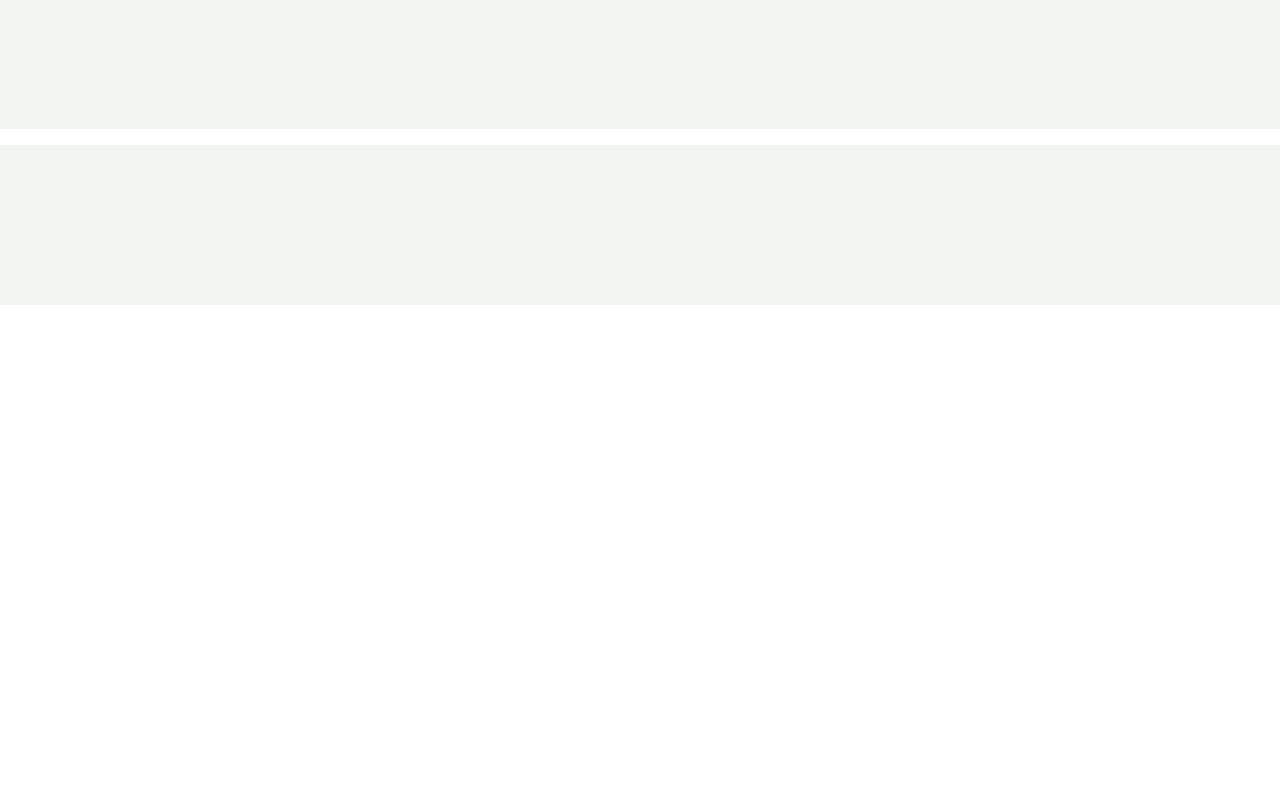
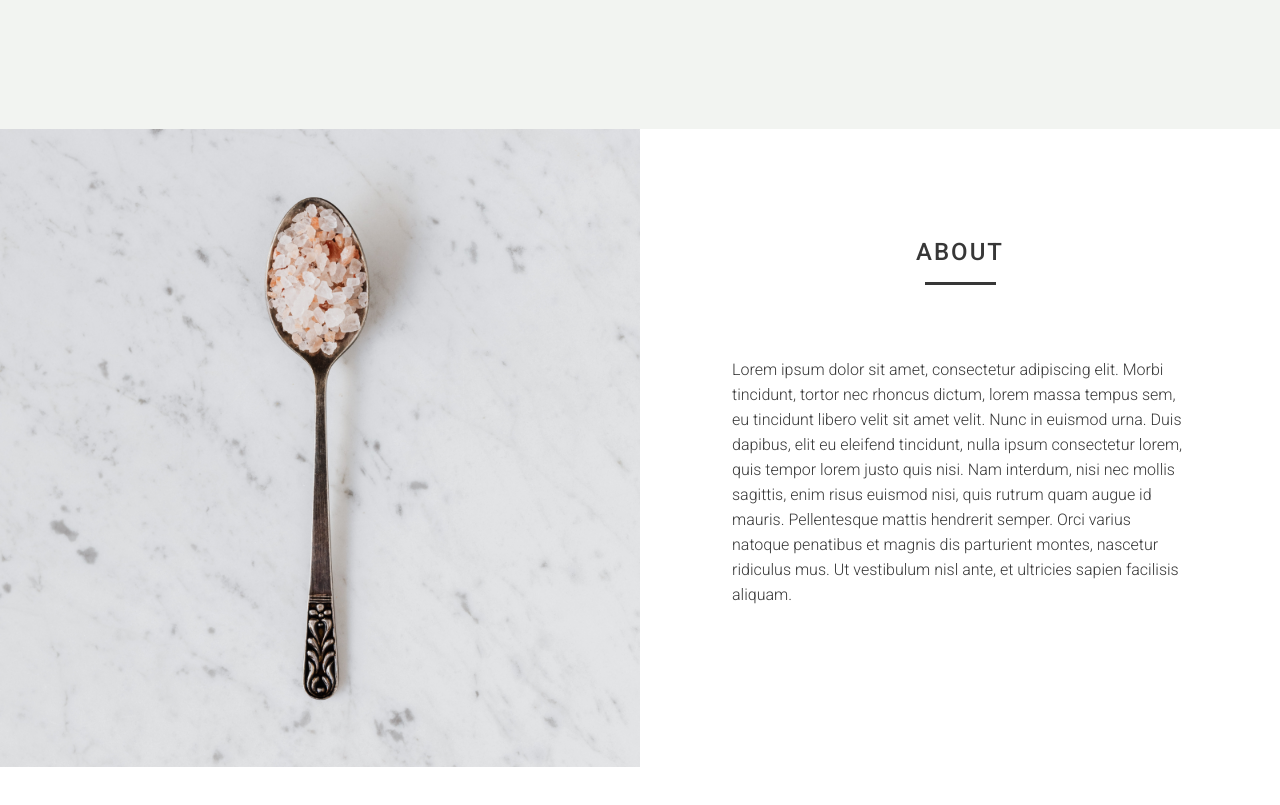
Before and after one commit to leonardo1105/Recipes, a React (Create React App) app: page / in a window 1280 px wide. Shown: the part 1580-2385 px from the top of the page. Before the commit the page ends 1901 px from the top, so only its background shows below. Built offline with nearby package versions, Linux system fonts and the light colour scheme.

Commit message:
conteúdo adicionado no Sobre

```diff
--- a/public/index.html
+++ b/public/index.html
@@ -6,7 +6,9 @@
   <meta name="viewport" content="width=device-width, initial-scale=1, shrink-to-fit=no">
   <meta name="theme-color" content="#000000">
   <link rel="shortcut icon" href="/src/image/header/RC.svg" type="image/x-icon">
-
+  <link rel="preconnect" href="https://fonts.googleapis.com">
+<link rel="preconnect" href="https://fonts.gstatic.com" crossorigin>
+<link href="https://fonts.googleapis.com/css2?family=Roboto:wght@100;300;400;500;700;900&display=swap" rel="stylesheet">
   <title>Recipes</title>
 </head>
 
--- a/src/pages/Components/Main/mainAbout/MainAbout.jsx
+++ b/src/pages/Components/Main/mainAbout/MainAbout.jsx
@@ -1,11 +1,19 @@
 import React from "react"
 import * as S from "./StyleMainAbout.js"
+import Colher from '../../../../image/main/Colher.png'
 
 export function MainAbout() {
 
   return (
     <S.Main>
-
+      <S.CaixaImg>
+        <S.Colher src={Colher} alt='Colher'/>
+      </S.CaixaImg>
+      <S.CaixaConteudo>
+        <h2>ABOUT</h2>
+        <S.Linha></S.Linha>
+        <p>Lorem ipsum dolor sit amet, consectetur adipiscing elit. Morbi tincidunt, tortor nec rhoncus dictum, lorem massa tempus sem, eu tincidunt libero velit sit amet velit. Nunc in euismod urna. Duis dapibus, elit eu eleifend tincidunt, nulla ipsum consectetur lorem, quis tempor lorem justo quis nisi. Nam interdum, nisi nec mollis sagittis, enim risus euismod nisi, quis rutrum quam augue id mauris. Pellentesque mattis hendrerit semper. Orci varius natoque penatibus et magnis dis parturient montes, nascetur ridiculus mus. Ut vestibulum nisl ante, et ultricies sapien facilisis aliquam.</p>
+      </S.CaixaConteudo>
     </S.Main>
   )
 }
--- a/src/pages/Components/Main/mainAbout/StyleMainAbout.js
+++ b/src/pages/Components/Main/mainAbout/StyleMainAbout.js
@@ -9,6 +9,46 @@ export const Main = styled.section`
   background-color: #F2F4F1;
   display: flex;
   align-items: center;
+  padding-bottom: 10em;
+  background:white;
+`
+export const Colher=styled.img`
+  width:100%;
+
+`
+
+export const CaixaImg=styled.figure`
+  width:50%;
+  height:100%;
+  margin-top:-1rem;
+`
+export const CaixaConteudo=styled.section`
+  width:50%;
+  display:flex;
   flex-direction: column;
-  padding-bottom: 10em;
+  align-items: center;
+
+  h2{
+    margin-top:-4.5rem;
+    margin-bottom:1rem;
+    font-family: 'Roboto';
+    color:#373737;
+    letter-spacing: 2px;
+    font-weight: 500;
+  }
+
+  p{
+    width:28.5rem;
+    line-height: 25px;
+    font-family: 'Roboto';
+    color:#373737;
+    font-weight:300;
+  }
 `
+
+export const Linha=styled.div`
+  width: 71px;
+  height: 3px;
+  background:#373737;
+  margin-bottom:4.5rem;
+`
--- a/src/services/routers.js
+++ b/src/services/Routers.js
@@ -1,5 +1,5 @@
 import { BrowserRouter as Router, Routes, Route } from "react-router-dom"
-import { Home } from "../pages/Home/Home.jsx"
+import { Home } from "../pages/home/Home.jsx"
 import { Error } from "../pages/error/Error.jsx"
 
 export default function Routers() {
```
Also changed, not shown: src/pages/Components/Footer/Footer.jsx (added, +23 -0 lines), src/pages/Components/Main/mainSubscribe/mainSubscribe.jsx (added, +9 -0 lines), src/pages/Components/Main/mainSubscribe/styleMainSubscribe.js (added).
